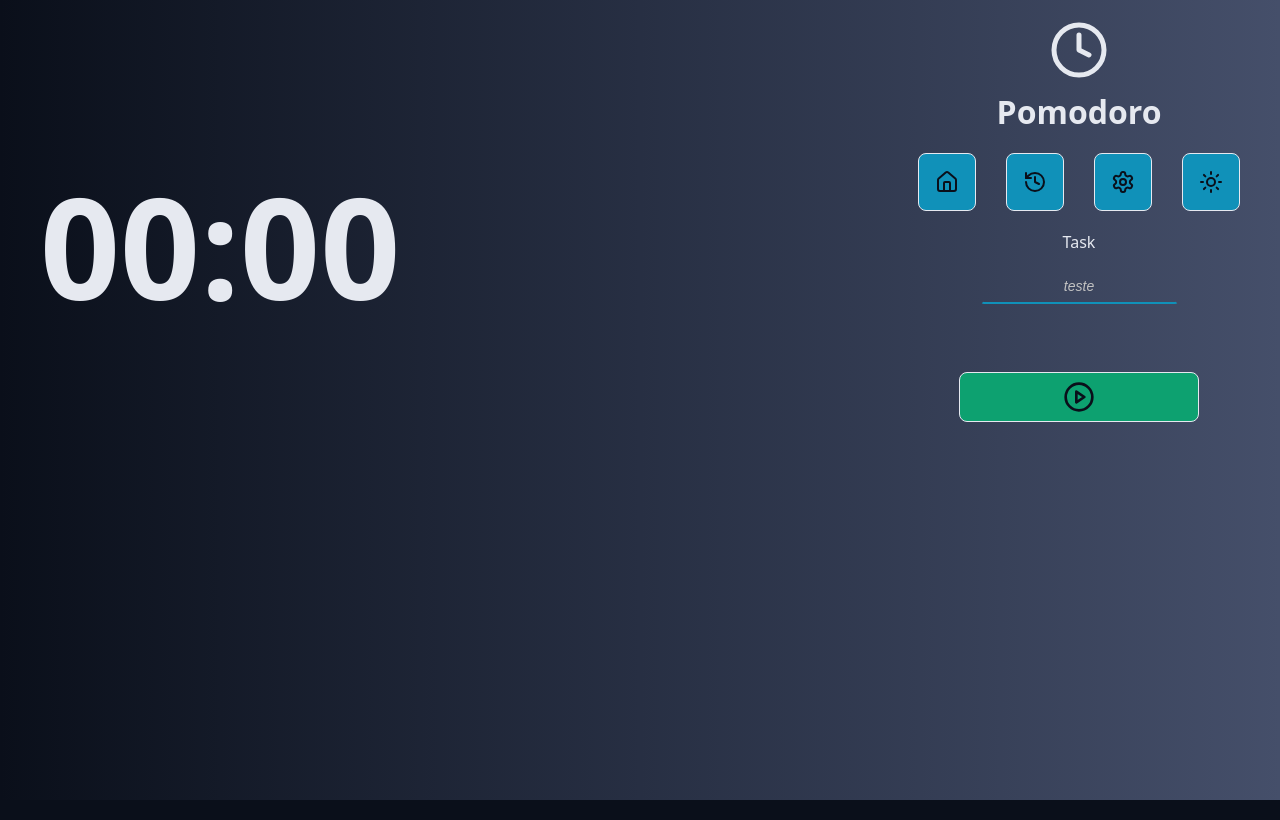
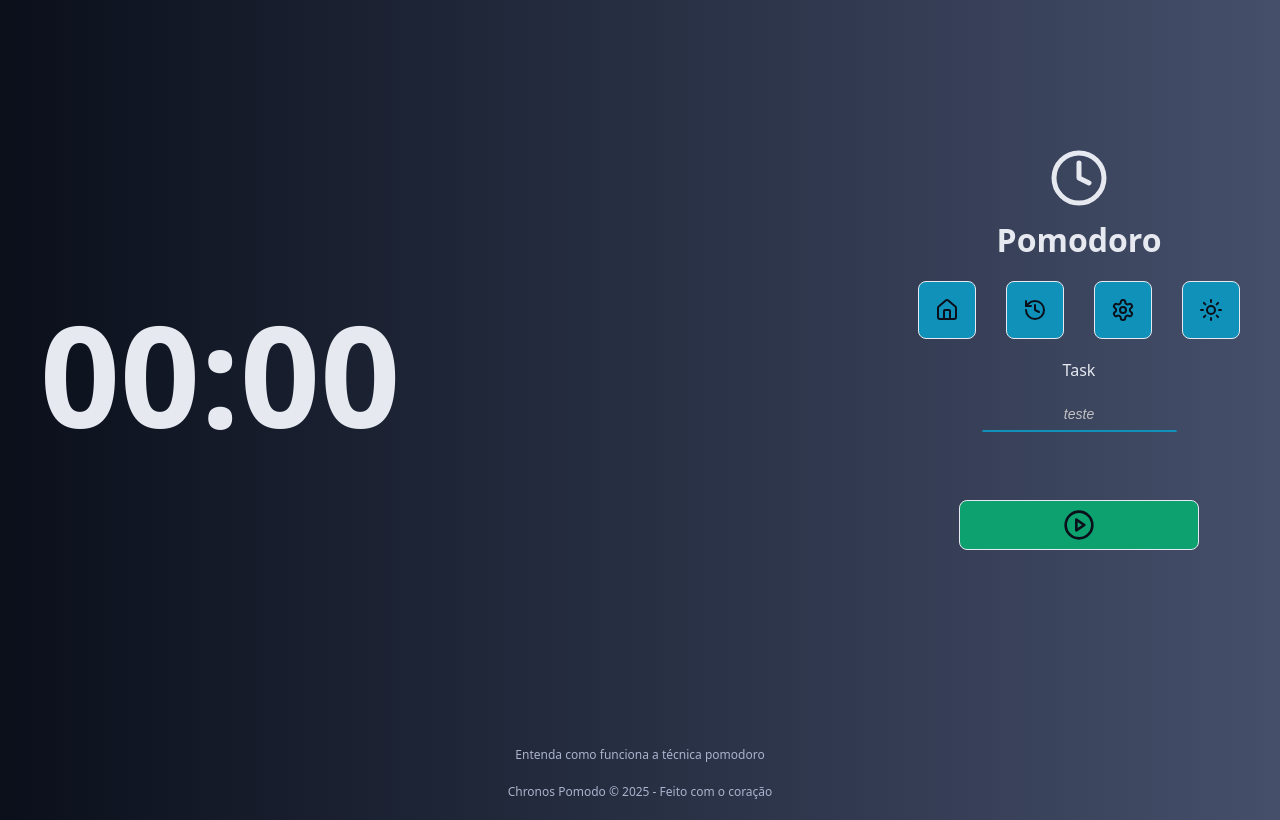
Before and after one commit to OzukaPedro/pomodoro, a React (Vite) app: page / in a window 1280 px wide. Built offline with nearby package versions, Linux system fonts and the light colour scheme.

Commit message:
adição do footer

```diff
--- /dev/null
+++ b/src/components/Footer/index.tsx
@@ -0,0 +1,14 @@
+import styles from "./styles.module.css";
+
+export function Footer() {
+  return (
+    <>
+      <div className={styles.footer}>
+        <a href="">Entenda como funciona a técnica pomodoro</a>
+        <a href="">
+          Chronos Pomodo &copy; {new Date().getFullYear()} - Feito com o coração{" "}
+        </a>
+      </div>
+    </>
+  );
+}
--- /dev/null
+++ b/src/components/Footer/styles.module.css
@@ -0,0 +1,17 @@
+.footer {
+  display: flex;
+  justify-content: center;
+  align-items: center;
+  flex-direction: column;
+  gap: 2rem;
+  font-size: 1.6rem;
+}
+.footer a {
+  font-size: 1.2rem;
+  text-decoration: none;
+  color: var(--text-muted);
+}
+.footer a:hover {
+  text-decoration: underline;
+  color: var(--text-muted);
+}
--- /dev/null
+++ b/src/components/MainContainer/index.tsx
@@ -0,0 +1,9 @@
+import styles from "./styles.module.css";
+
+type MainContainerProps = {
+  children: React.ReactNode;
+};
+
+export function MainContainer({ children }: MainContainerProps) {
+  return <div className={styles.content}>{children}</div>;
+}
--- /dev/null
+++ b/src/components/MainContainer/styles.module.css
@@ -0,0 +1,7 @@
+.content {
+  display: flex;
+  width: 100%;
+  max-width: 1200px;
+  align-items: center;
+  justify-content: space-between;
+}
--- a/src/styles/globals.css
+++ b/src/styles/globals.css
@@ -3,8 +3,11 @@
   padding: 0;
 }
 
-html {
+html,
+body {
   font-size: 62.5%;
+  height: 100%;
+  width: 100%;
 }
 
 body {
@@ -25,13 +28,15 @@ body {
 
 body > div {
   width: 100%;
+  height: 100%;
+  max-height: 1200px;
   max-width: 1200px; /* ou 960px, depende do seu layout */
   margin: 0 auto; /* centraliza o conteúdo */
   padding: 2rem; /* espaçamento interno para respiro */
   display: flex;
   flex-wrap: wrap; /* permite quebra de linha em telas pequenas */
-  align-items: center;
-  justify-content: space-between;
+  align-items: end;
+  justify-content: center;
 }
 
 @media (max-width: 768px) {
--- a/src/templates/MainTemplate/index.tsx
+++ b/src/templates/MainTemplate/index.tsx
@@ -1,6 +1,8 @@
 import { Container } from "../../components/Container";
 import { CountDown } from "../../components/CountDown";
+import { Footer } from "../../components/Footer";
 import { Logo } from "../../components/Logo";
+import { MainContainer } from "../../components/MainContainer";
 import { Menu } from "../../components/Menu";
 type MainTemplateProps = {
   children: React.ReactNode;
@@ -9,6 +11,7 @@ type MainTemplateProps = {
 export function MainTemplate({ children }: MainTemplateProps) {
   return (
     <>
+      <MainContainer>
         <Container>
           <CountDown />
         </Container>
@@ -18,6 +21,10 @@ export function MainTemplate({ children }: MainTemplateProps) {
           <Menu />
           {children}
         </Container>
+      </MainContainer>
+      <Container>
+        <Footer />
+      </Container>
     </>
   );
 }
```
Lines whose indentation alone changed are shown as unchanged.
